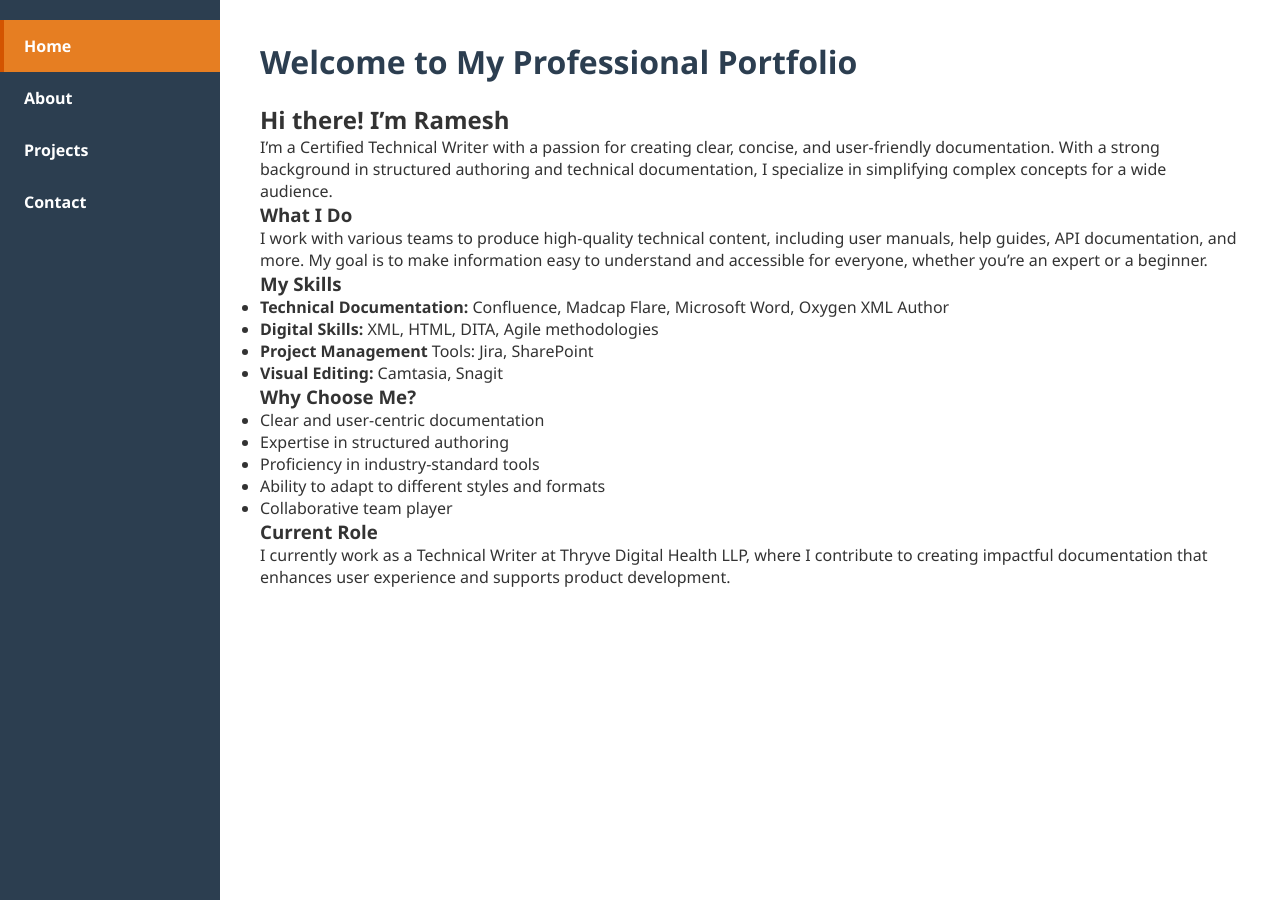
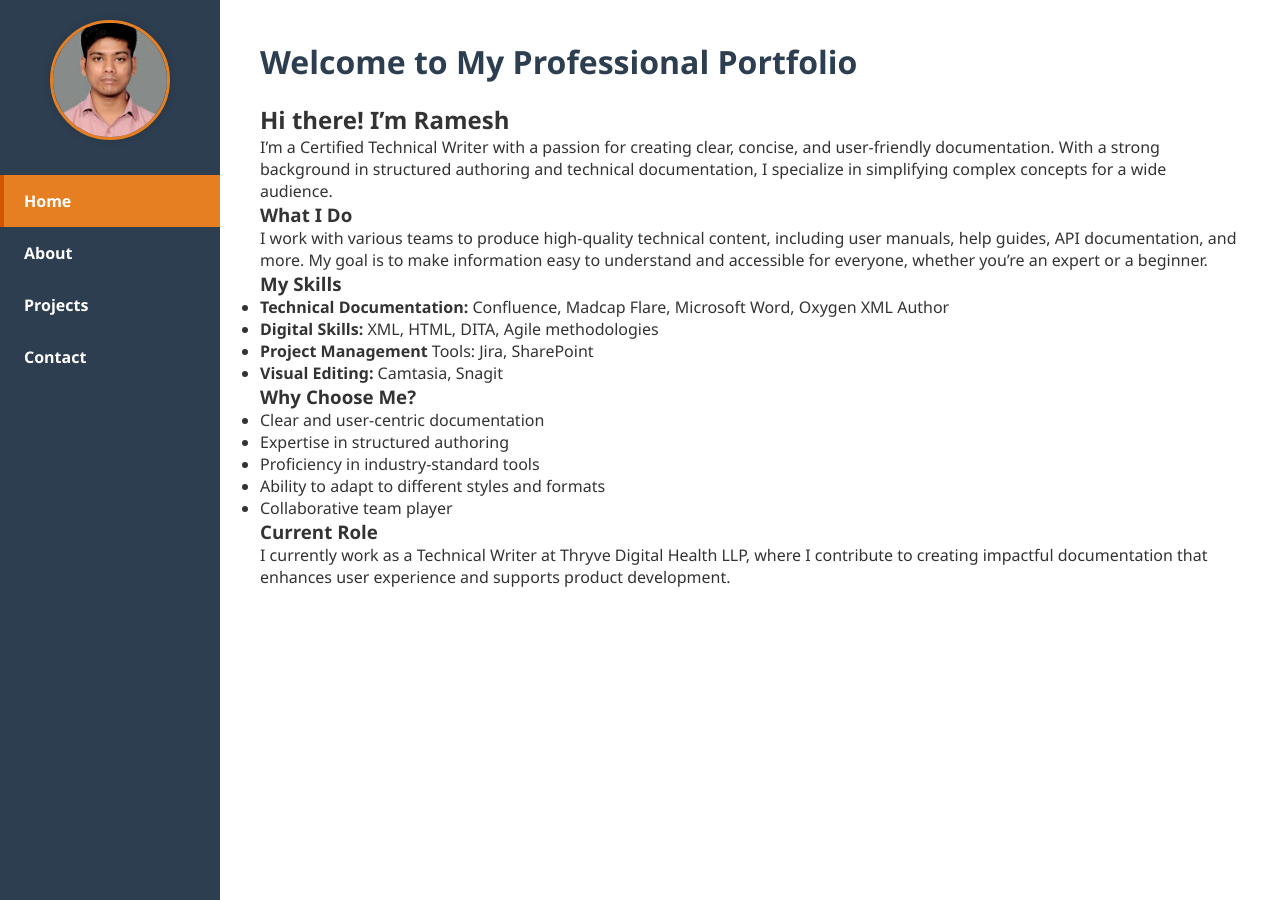
Before and after one commit to Ramesht95/Ramesh-T, a Jekyll site: the page built from index.md, in a window 1280 px wide. Built offline with Jekyll 4.4.1, drawn with Linux system fonts in a browser that asks for light colours.

Commit message:
updated css and html

```diff
--- a/_layouts/default.html
+++ b/_layouts/default.html
@@ -8,12 +8,18 @@
 </head>
 <body>
   <div class="container">
-    <nav class="sidebar">
-      <a href="{{ '/' | relative_url }}" class="{% if page.url == '/' %}active{% endif %}">Home</a>
-      <a href="{{ '/about' | relative_url }}" class="{% if page.url == '/about/' %}active{% endif %}">About</a>
-      <a href="{{ '/projects' | relative_url }}" class="{% if page.url == '/projects/' %}active{% endif %}">Projects</a>
-      <a href="{{ '/contact' | relative_url }}" class="{% if page.url == '/contact/' %}active{% endif %}">Contact</a>
-    </nav>
+<nav class="sidebar">
+  <div class="profile-photo">
+    <img src="{{ '/images/Ramesh.T_Photo.jpg' | relative_url }}" alt="Ramesh's Photo" />
+  </div>
+
+  <a href="{{ '/' | relative_url }}" class="{% if page.url == '/' or page.url == '/index.html' %}active{% endif %}">Home</a>
+  <a href="{{ '/about' | relative_url }}" class="{% if page.url contains '/about' %}active{% endif %}">About</a>
+  <a href="{{ '/projects' | relative_url }}" class="{% if page.url contains '/projects' %}active{% endif %}">Projects</a>
+  <a href="{{ '/contact' | relative_url }}" class="{% if page.url contains '/contact' %}active{% endif %}">Contact</a>
+</nav>
+
+
     <main class="content">
       {{ content }}
     </main>
--- a/assets/css/style.css
+++ b/assets/css/style.css
@@ -89,3 +89,16 @@ main.content h1 {
     padding: 20px;
   }
 }
+.profile-photo {
+  text-align: center;
+  margin-bottom: 30px;
+}
+
+.profile-photo img {
+  width: 120px;
+  height: 120px;
+  border-radius: 50%;
+  object-fit: cover;
+  border: 3px solid #e67e22;
+  box-shadow: 0 0 8px rgba(0,0,0,0.15);
+}
```
